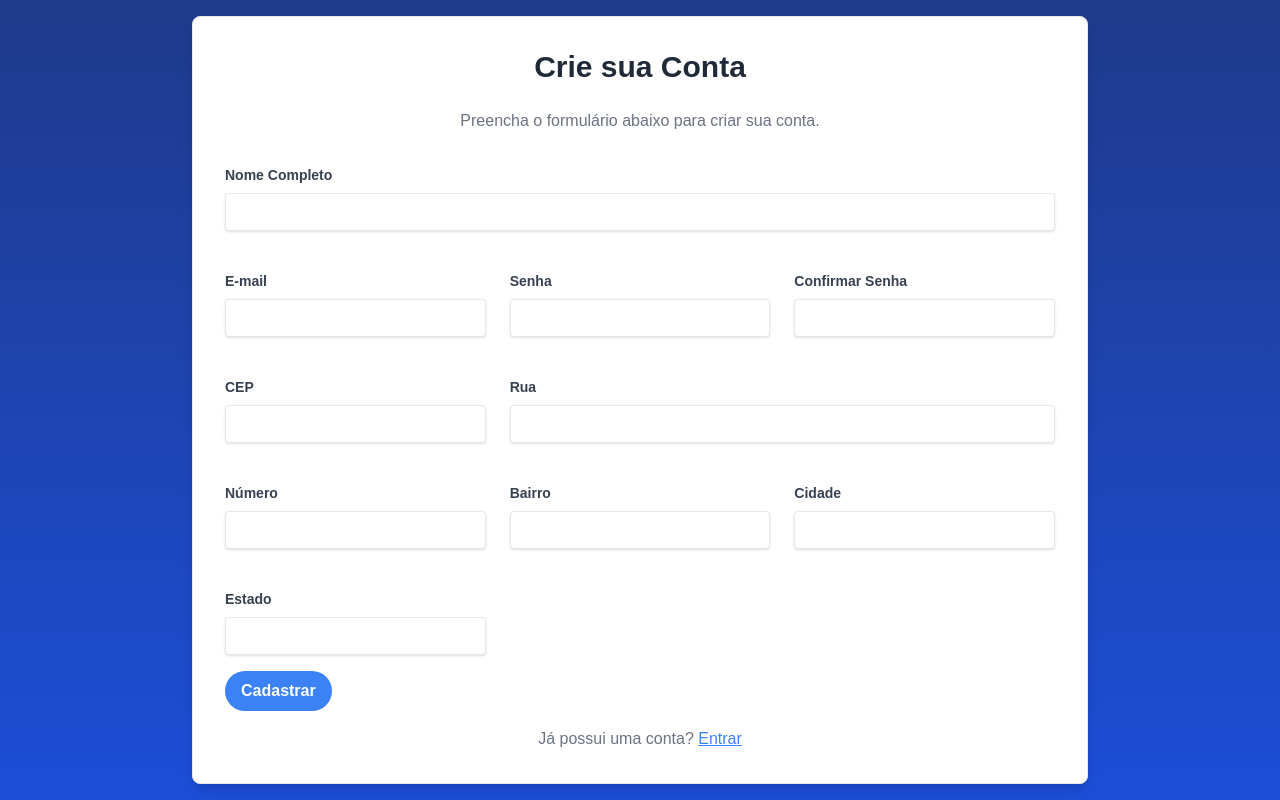
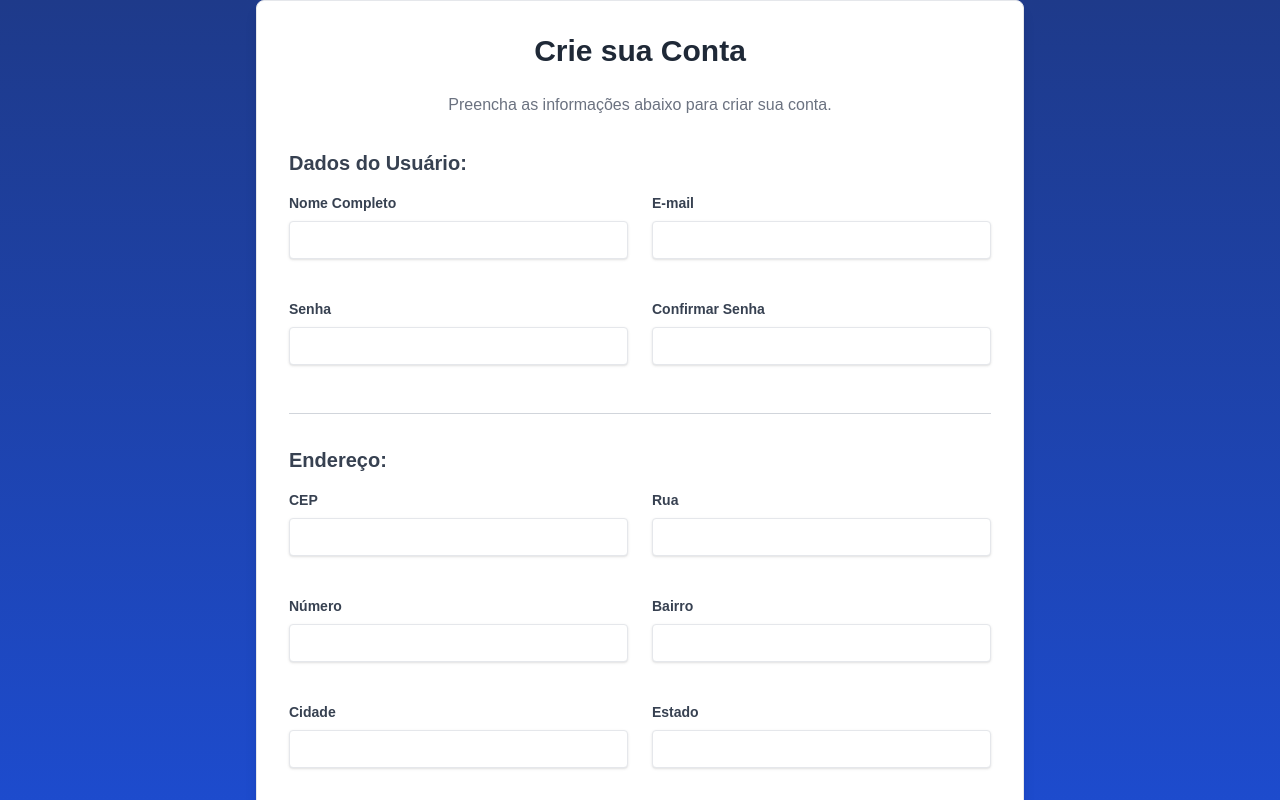
Before and after one commit to sasgustav/genezys-desafio-gustavo-vasconcelos, a Next.js app: page /register in a window 1280 px wide. Shown: the top 800 px of the page. Built offline with nearby package versions, Linux system fonts and the light colour scheme.

Commit message:
Refactor layout to improve form in page.tsx

```diff
--- a/src/app/register/page.tsx
+++ b/src/app/register/page.tsx
@@ -39,11 +39,9 @@ const Register = () => {
           toast.error("Endereço não encontrado.");
         }
       } catch (error: unknown) {
-        if (error instanceof Error) {
-          toast.error(error.message);
-        } else {
-          toast.error("An unknown error occurred.");
-        }
+        toast.error(
+          error instanceof Error ? error.message : "Erro desconhecido."
+        );
       }
     }
   };
@@ -63,24 +61,27 @@ const Register = () => {
   };
 
   return (
-    <div className="min-h-screen bg-gradient-to-b from-blue-900 to-blue-700 flex items-center justify-center">
-      <div className="max-w-4xl w-full bg-white shadow-lg rounded-lg p-8 border border-gray-200">
+    <div className="min-h-screen bg-gradient-to-b from-blue-900 to-blue-700 flex items-center justify-center px-4">
+      <div className="max-w-3xl w-full bg-white shadow-lg rounded-lg p-8 border border-gray-200">
         <h1 className="text-3xl font-bold text-gray-800 text-center mb-6">
           Crie sua Conta
         </h1>
         <p className="text-center text-gray-500 mb-8">
-          Preencha o formulário abaixo para criar sua conta.
+          Preencha as informações abaixo para criar sua conta.
         </p>
+
         <Form onSubmit={handleSubmit}>
-          <div className="grid grid-cols-1 md:grid-cols-2 lg:grid-cols-3 gap-6">
-            <div className="col-span-1 md:col-span-2 lg:col-span-3">
+          <div className="mb-8">
+            <h2 className="text-xl font-semibold text-gray-700 mb-4">
+              Dados do Usuário:
+            </h2>
+            <div className="grid grid-cols-1 md:grid-cols-2 gap-6">
               <Input
                 label="Nome Completo"
                 type="text"
                 value={name}
                 onChange={(e) => setName(e.target.value)}
               />
-            </div>
               <Input
                 label="E-mail"
                 type="email"
@@ -99,20 +100,28 @@ const Register = () => {
                 value={confirmPassword}
                 onChange={(e) => setConfirmPassword(e.target.value)}
               />
+            </div>
+          </div>
+
+          <div className="border-t border-gray-300 my-8"></div>
+
+          <div className="mb-8">
+            <h2 className="text-xl font-semibold text-gray-700 mb-4">
+              Endereço:
+            </h2>
+            <div className="grid grid-cols-1 md:grid-cols-2 gap-6">
               <Input
                 label="CEP"
                 type="text"
                 value={cep}
                 onChange={handleCepChange}
               />
-            <div className="col-span-1 md:col-span-2">
               <Input
                 label="Rua"
                 type="text"
                 value={address.street}
                 onChange={() => {}}
               />
-            </div>
               <Input
                 label="Número"
                 type="text"
@@ -140,12 +149,15 @@ const Register = () => {
                 onChange={() => {}}
               />
             </div>
+          </div>
+
           <Button
             label="Cadastrar"
             onClick={() => {}}
-            className="w-full bg-green-600 hover:bg-green-700 text-white py-3 rounded-md mt-6 transition duration-300"
+            className="w-full bg-green-600 hover:bg-green-700 text-white py-3 rounded-md transition duration-300"
           />
         </Form>
+
         <p className="text-center text-gray-500 mt-4">
           Já possui uma conta?{" "}
           <a
```
Lines whose indentation alone changed are shown as unchanged.
